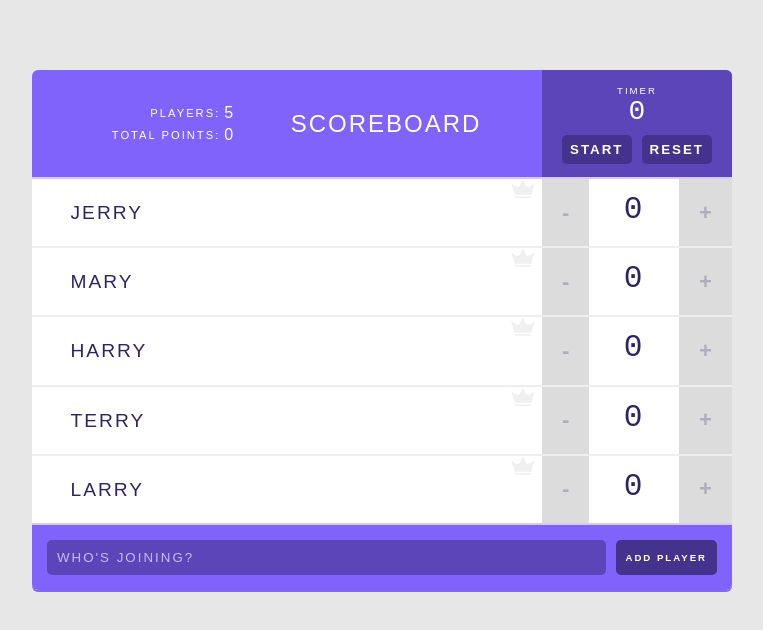
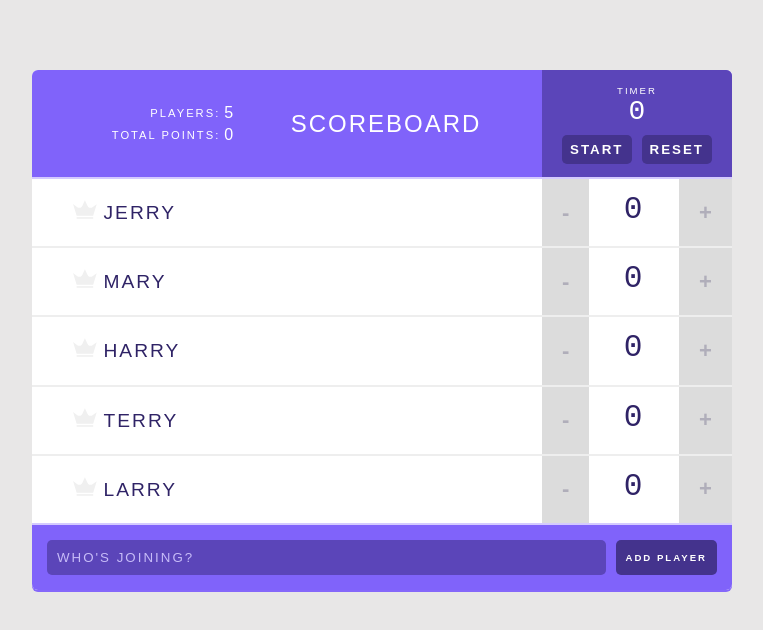
Before and after one commit to Henry-Hemerly/scoreboard, a React (Create React App) app: page / in a window 1280 px wide. Shown: the top 630 px of the page, without its empty margins (258-1021 px from the left). Built offline with nearby package versions, Linux system fonts and the light colour scheme.

Commit message:
finalized implementation with proptypes

```diff
--- a/src/components/Crown.js
+++ b/src/components/Crown.js
@@ -1,4 +1,5 @@
 import React from 'react';
+import PropTypes from 'prop-types';
 
 const Crown = props => {
   return (
@@ -9,4 +10,9 @@ const Crown = props => {
   )
 }
 
+Crown.propTypes = {
+  isHighScore: PropTypes.bool
+};
+
+
 export default Crown;
--- a/src/components/Player.js
+++ b/src/components/Player.js
@@ -18,9 +18,9 @@ class Player extends PureComponent {
       <div className="player">
         <span className="player-name">
           <button className="remove-player" onClick={() => removePlayer(id)}>✖</button>
+          <Crown isHighscorer={this.props.isHighscorer}/>
           { name }
         </span>
-        <Crown isHighscorer={this.props.isHighscorer}/>
         <Counter
           score={score}
           index={index}
--- a/src/components/Stats.js
+++ b/src/components/Stats.js
@@ -7,7 +7,6 @@ const Stats = props => {
   const totalPoints = props.players.reduce( (total, player) => {
     return total + player.score;
   }, 0);
-
 
   return (
     <table className="stats">
```
